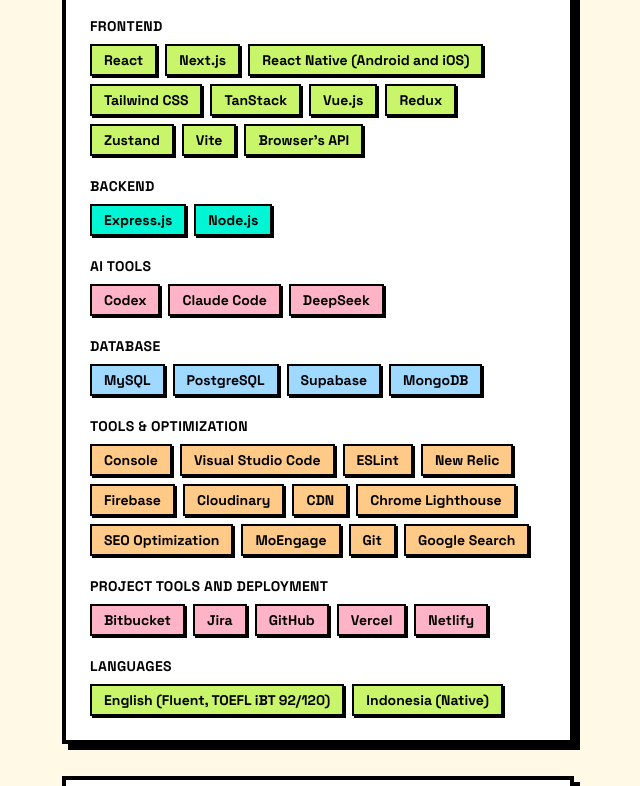
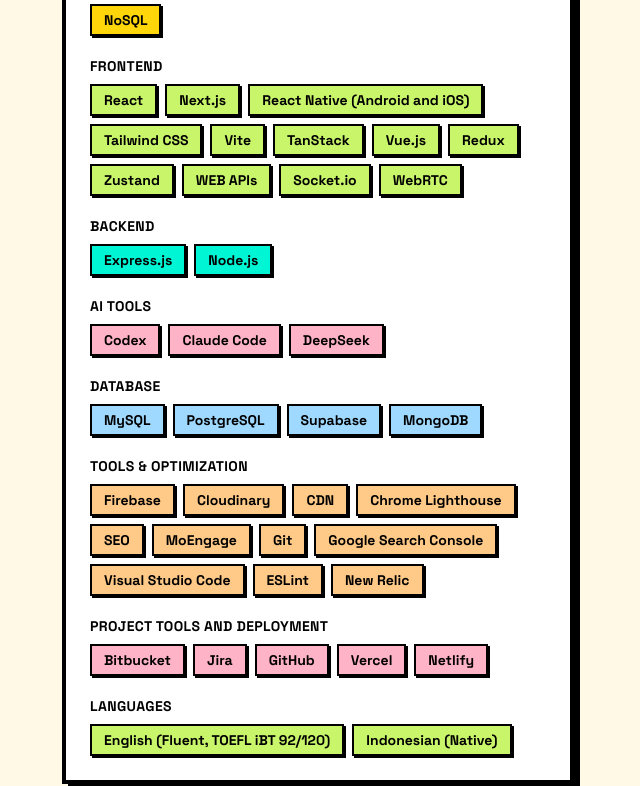
Before and after one commit to ivanyufen/resume-ivan, a React (Vite) app: page / in a window 1280 px wide. Shown: the part 3874-4660 px from the top of the page, without its empty margins (322-962 px from the left). Built offline with nearby package versions, Linux system fonts and the light colour scheme.

Commit message:
update skills

```diff
--- a/src/App.tsx
+++ b/src/App.tsx
@@ -15,7 +15,7 @@
   {
     name: "Fundamental",
     color: "bg-[#FFD60A]",
-    skills: ["HTML", "CSS", "JavaScript", "TypeScript", "SQL"],
+    skills: ["HTML", "CSS", "JavaScript", "TypeScript", "SQL", "NoSQL"],
   },
   {
     name: "Frontend",
@@ -25,12 +25,14 @@
       "Next.js",
       "React Native (Android and iOS)",
       "Tailwind CSS",
+      "Vite",
       "TanStack",
       "Vue.js",
       "Redux",
       "Zustand",
-      "Vite",
-      "Browser's API",
+      "WEB APIs",
+      "Socket.io",
+      "WebRTC",
     ],
   },
   {
@@ -52,18 +54,17 @@
     name: "Tools & Optimization",
     color: "bg-[#FFC987]",
     skills: [
-      "Console",
-      "Visual Studio Code",
-      "ESLint",
-      "New Relic",
       "Firebase",
       "Cloudinary",
       "CDN",
       "Chrome Lighthouse",
-      "SEO Optimization",
+      "SEO",
       "MoEngage",
       "Git",
-      "Google Search",
+      "Google Search Console",
+      "Visual Studio Code",
+      "ESLint",
+      "New Relic",
     ],
   },
   {
@@ -74,7 +75,7 @@
   {
     name: "Languages",
     color: "bg-[#C8F56A]",
-    skills: ["English (Fluent, TOEFL iBT 92/120)", "Indonesia (Native)"],
+    skills: ["English (Fluent, TOEFL iBT 92/120)", "Indonesian (Native)"],
   },
 ];
 
```
